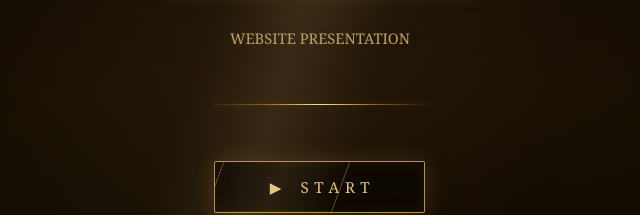
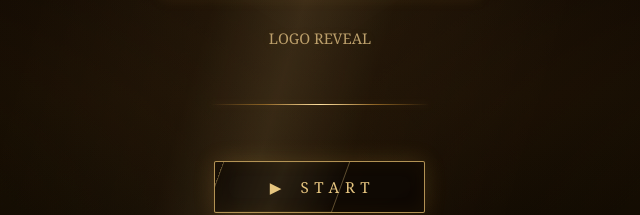
Before and after one commit to annmariya23/logo, a plain HTML site: page index.html in a window 1280 px wide. Shown: the part 344-559 px from the top of the page, 320-960 px from the left. Drawn offline with nearby package versions, Linux system fonts and the light colour scheme; animation ran at ten frames a second.

Commit message:
Update index.html

```diff
--- a/index.html
+++ b/index.html
@@ -42,7 +42,7 @@
     <div class="corner corner-bl"></div>
     <div class="corner corner-br"></div>
     <p class="start-title">St. Sebastian Church Madathil</p>
-    <p class="start-subtitle">Website Presentation</p>
+    <p class="start-subtitle">Logo Reveal</p>
     <div class="start-divider"></div>
     <button id="start-btn" type="button">&#9654;&ensp;START</button>
   </div>
```
